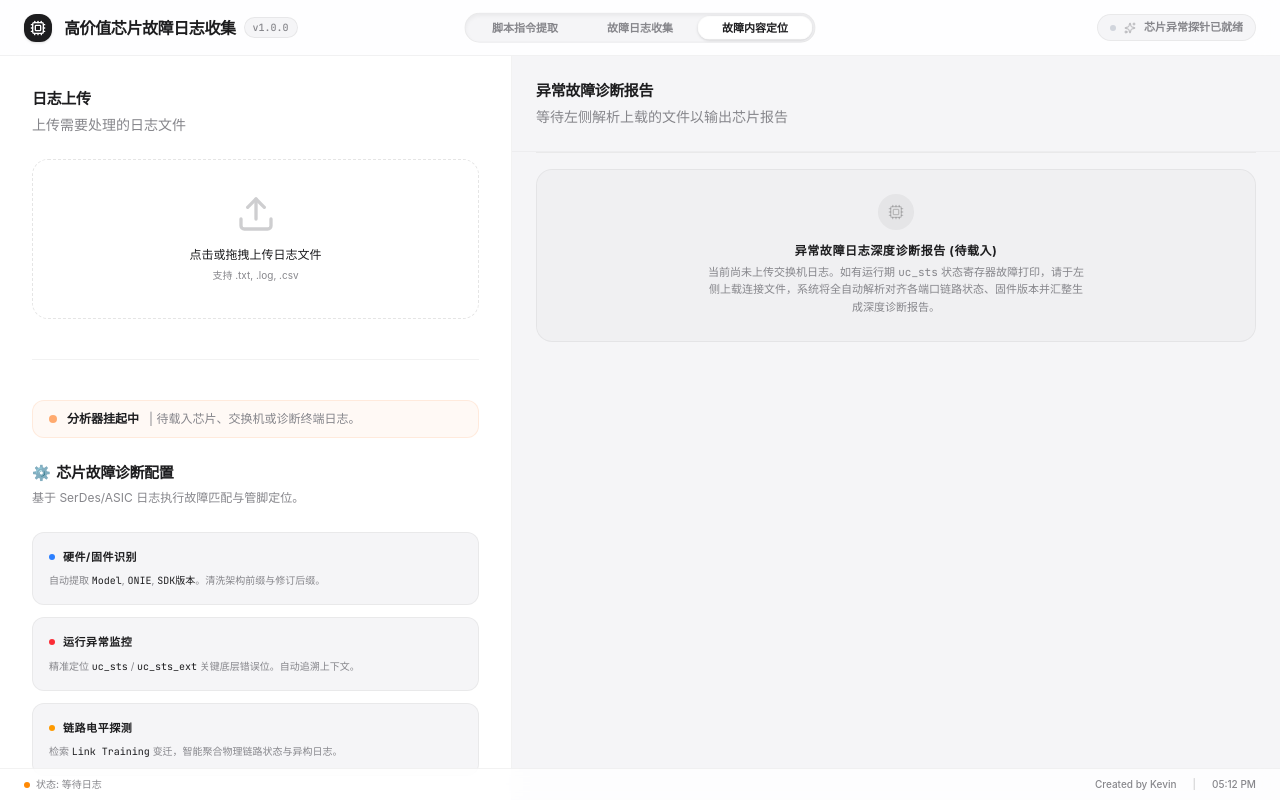
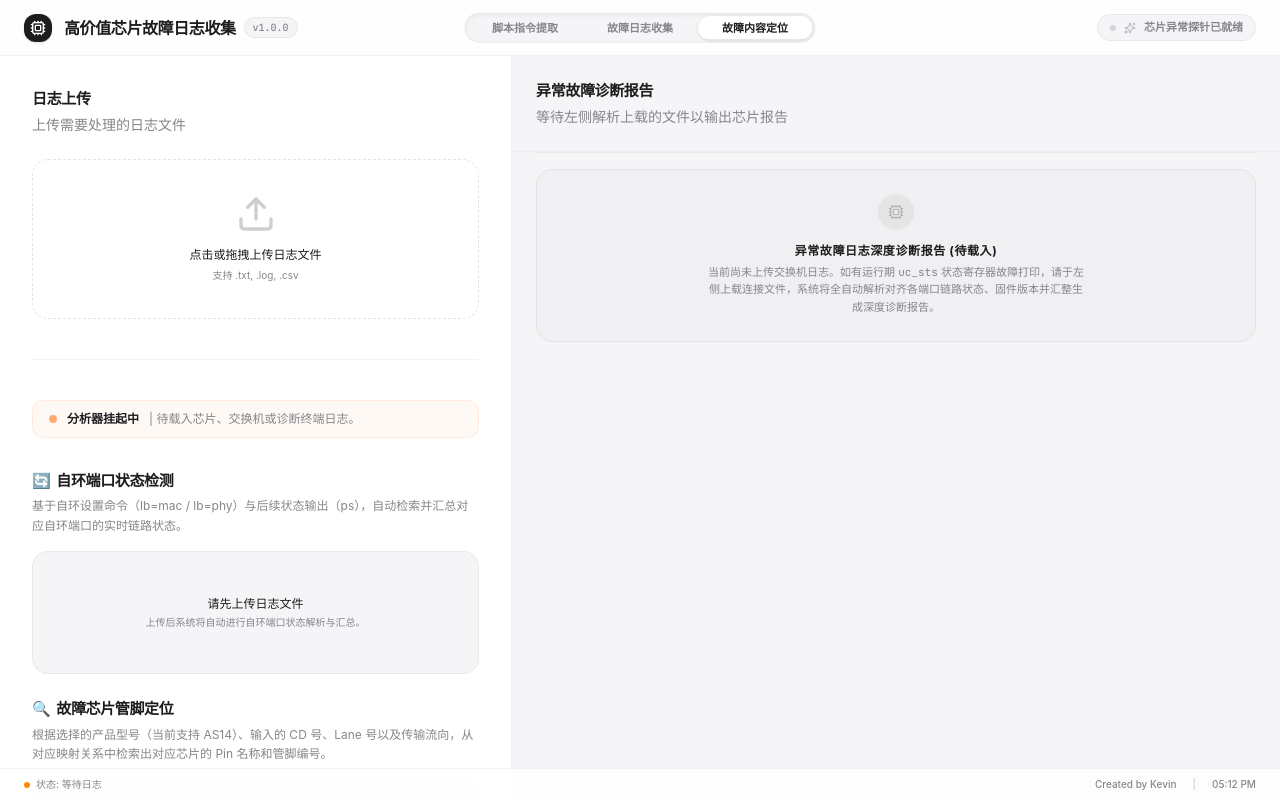
Before and after one commit to Kevin20011030/defect_log, a React (Vite) app: page / in a window 1280 px wide. Both pictures are taken after a click on the button "故障内容定位". Built offline with nearby package versions, Linux system fonts and the light colour scheme.

Commit message:
feat: add loopback port status detection
Implement logic to parse loopback commands and monitor subsequent link status in logs, enhancing diagnostic capabilities for chip port testing.

```diff
--- a/src/App.tsx
+++ b/src/App.tsx
@@ -39,6 +39,15 @@
   pairId: string;
 }
 
+interface LoopbackResult {
+  portName: string;
+  loopType: 'mac' | 'phy';
+  linkStatus: 'up' | 'down' | 'unknown';
+  lineNum: number;
+  statusLineNum?: number;
+  rawCommand: string;
+}
+
 export default function App() {
   const [appMode, setAppMode] = useState<'all' | 'targeted' | 'fault'>('all');
   const [commandPairs, setCommandPairs] = useState<CommandPair[]>([
@@ -327,6 +336,99 @@
     a.href = url;
     const cleanFileName = fileName ? fileName.replace(/\.[^/.]+$/, "") : "session_commands";
     a.download = `${cleanFileName}_extracted_commands.log`;
+    a.click();
+    URL.revokeObjectURL(url);
+  };
+
+  const loopbackResults = useMemo<LoopbackResult[]>(() => {
+    if (!logContent) return [];
+    const lines = logContent.split(/\r?\n/);
+    const results: LoopbackResult[] = [];
+
+    const lbCmdRegex = /port\s+(\S+)\s+lb=(mac|phy)/i;
+    const portStatusRegex = /^\s*([a-zA-Z0-9_-]+)(?:\s*\([^)]*\))?\s+(up|down)\b/i;
+
+    for (let i = 0; i < lines.length; i++) {
+      const line = lines[i];
+      const match = line.match(lbCmdRegex);
+      if (match) {
+        const portName = match[1];
+        const loopType = match[2].toLowerCase() as 'mac' | 'phy';
+
+        let linkStatus: 'up' | 'down' | 'unknown' = 'unknown';
+        let statusLineNum: number | undefined = undefined;
+
+        for (let j = i + 1; j < Math.min(lines.length, i + 50); j++) {
+          const nextLine = lines[j];
+          const statusMatch = nextLine.match(portStatusRegex);
+          if (statusMatch) {
+            const foundPort = statusMatch[1];
+            if (foundPort.toLowerCase() === portName.toLowerCase()) {
+              linkStatus = statusMatch[2].toLowerCase() as 'up' | 'down';
+              statusLineNum = j + 1;
+              break;
+            }
+          }
+        }
+
+        results.push({
+          portName,
+          loopType,
+          linkStatus,
+          lineNum: i + 1,
+          statusLineNum,
+          rawCommand: line.trim()
+        });
+      }
+    }
+
+    if (results.length === 0) {
+      for (let i = 0; i < lines.length; i++) {
+        const line = lines[i];
+        const statusMatch = line.match(portStatusRegex);
+        if (statusMatch) {
+          const portName = statusMatch[1];
+          const linkStatus = statusMatch[2].toLowerCase() as 'up' | 'down';
+          const upperLine = line.toUpperCase();
+          let loopType: 'mac' | 'phy' = 'mac';
+          if (upperLine.includes('PHY')) {
+            loopType = 'phy';
+          } else if (upperLine.includes('MAC') || upperLine.includes('LB') || upperLine.includes('LOOP')) {
+            loopType = 'mac';
+          } else {
+            continue;
+          }
+          results.push({
+            portName,
+            loopType,
+            linkStatus,
+            lineNum: i + 1,
+            rawCommand: line.trim()
+          });
+        }
+      }
+    }
+
+    return results;
+  }, [logContent]);
+
+  const copyLoopbackResults = () => {
+    if (loopbackResults.length === 0) return;
+    const text = loopbackResults.map(r => `Port: ${r.portName} | Type: ${r.loopType.toUpperCase()} | Status: ${r.linkStatus.toUpperCase()} | Line: L${r.lineNum}`).join('\n');
+    navigator.clipboard.writeText(text);
+  };
+
+  const downloadLoopbackResults = () => {
+    if (loopbackResults.length === 0) return;
+    let text = "Port\tLoopType\tLinkStatus\tLine\n";
+    loopbackResults.forEach(r => {
+      text += `${r.portName}\t${r.loopType}\t${r.linkStatus}\tL${r.lineNum}\n`;
+    });
+    const blob = new Blob([text], { type: 'text/plain' });
+    const url = URL.createObjectURL(blob);
+    const a = document.createElement('a');
+    a.href = url;
+    a.download = `loopback_port_status_report.txt`;
     a.click();
     URL.revokeObjectURL(url);
   };
@@ -1626,52 +1728,108 @@
                     </div>
                   )}
 
-                  <div>
-                    <h2 className="text-[14px] md:text-[15px] font-semibold tracking-tight text-[#1d1d1f] flex items-center gap-1.5">
-                      <span>⚙️</span> 芯片故障诊断配置
-                    </h2>
-                    <p className="text-xs text-[#86868b] mt-1 leading-relaxed">
-                      基于 SerDes/ASIC 日志执行故障匹配与管脚定位。
-                    </p>
-                  </div>
-
-                  <div className="space-y-3">
-                    {/* Item 1 */}
-                    <div className="bg-[#f5f5f7] rounded-xl p-4 border border-black/5 space-y-2">
-                      <h3 className="text-[11px] font-bold text-[#1d1d1f] uppercase tracking-wider flex items-center gap-2">
-                        <span className="w-1.5 h-1.5 rounded-full bg-blue-500"></span>
-                        硬件/固件识别
-                      </h3>
-                      <p className="text-[10px] text-[#86868b]">
-                        自动提取 <span className="font-mono text-[#1d1d1f]">Model</span>, <span className="font-mono text-[#1d1d1f]">ONIE</span>, <span className="font-mono text-[#1d1d1f]">SDK版本</span>。清洗架构前缀与修订后缀。
+                  {/* 自环测试端口状态检测 Widget */}
+                  <div className="space-y-4 pt-2">
+                    <div>
+                      <div className="flex justify-between items-center">
+                        <h2 className="text-[14px] md:text-[15px] font-semibold tracking-tight text-[#1d1d1f] flex items-center gap-1.5">
+                          <span>🔄</span> 自环端口状态检测
+                        </h2>
+                        {loopbackResults.length > 0 && (
+                          <div className="flex items-center gap-2">
+                            <button
+                              onClick={copyLoopbackResults}
+                              className="text-[11px] px-2.5 py-1 bg-white border border-black/10 rounded-lg text-[#1d1d1f] hover:bg-[#f5f5f7] transition-all font-medium flex items-center gap-1"
+                              title="复制自环检测结果"
+                            >
+                              <Clipboard className="w-3 h-3 text-[#0071e3]" />
+                              复制
+                            </button>
+                            <button
+                              onClick={downloadLoopbackResults}
+                              className="text-[11px] px-2.5 py-1 bg-white border border-black/10 rounded-lg text-[#1d1d1f] hover:bg-[#f5f5f7] transition-all font-medium flex items-center gap-1"
+                              title="下载自环检测报告"
+                            >
+                              <Download className="w-3 h-3 text-[#0071e3]" />
+                              下载
+                            </button>
+                          </div>
+                        )}
+                      </div>
+                      <p className="text-xs text-[#86868b] mt-1 leading-relaxed">
+                        基于自环设置命令（lb=mac / lb=phy）与后续状态输出（ps），自动检索并汇总对应自环端口的实时链路状态。
                       </p>
                     </div>
 
-                    {/* Item 2 */}
-                    <div className="bg-[#f5f5f7] rounded-xl p-4 border border-black/5 space-y-2">
-                      <h3 className="text-[11px] font-bold text-[#1d1d1f] uppercase tracking-wider flex items-center gap-2">
-                        <span className="w-1.5 h-1.5 rounded-full bg-red-500"></span>
-                        运行异常监控
-                      </h3>
-                      <p className="text-[10px] text-[#86868b]">
-                        精准定位 <span className="font-mono text-[#1d1d1f]">uc_sts</span> / <span className="font-mono text-[#1d1d1f]">uc_sts_ext</span> 关键底层错误位。自动追溯上下文。
-                      </p>
-                    </div>
-
-                    {/* Item 3 */}
-                    <div className="bg-[#f5f5f7] rounded-xl p-4 border border-black/5 space-y-2">
-                      <h3 className="text-[11px] font-bold text-[#1d1d1f] uppercase tracking-wider flex items-center gap-2">
-                        <span className="w-1.5 h-1.5 rounded-full bg-amber-500"></span>
-                        链路电平探测
-                      </h3>
-                      <p className="text-[10px] text-[#86868b]">
-                        检索 <span className="font-mono text-[#1d1d1f]">Link Training</span> 变迁，智能聚合物理链路状态与异构日志。
-                      </p>
+                    <div className="bg-[#f5f5f7] rounded-2xl p-5 border border-black/5 space-y-3">
+                      {logContent ? (
+                        loopbackResults.length > 0 ? (
+                          <div className="space-y-3">
+                            <div className="flex items-center justify-between text-[11px] text-[#86868b] px-1 font-medium">
+                              <span>共检测到 {loopbackResults.length} 个自环端口配置</span>
+                              <span className="text-[#24a148]">
+                                UP: {loopbackResults.filter(r => r.linkStatus === 'up').length} | DOWN: {loopbackResults.filter(r => r.linkStatus === 'down').length}
+                              </span>
+                            </div>
+                            <div className="bg-white rounded-xl border border-black/5 overflow-hidden max-h-60 overflow-y-auto custom-scrollbar">
+                              <table className="w-full text-left text-xs">
+                                <thead className="bg-[#f9f9fb] border-b border-black/5 text-[10px] text-[#86868b] uppercase font-bold sticky top-0">
+                                  <tr>
+                                    <th className="py-2.5 px-3">端口名</th>
+                                    <th className="py-2.5 px-3">自环类型</th>
+                                    <th className="py-2.5 px-3">Link状态</th>
+                                    <th className="py-2.5 px-3">行号</th>
+                                  </tr>
+                                </thead>
+                                <tbody className="divide-y divide-black/5 font-mono text-[11px]">
+                                  {loopbackResults.map((res, i) => (
+                                    <tr key={i} className="hover:bg-black/[0.01] transition-colors">
+                                      <td className="py-2 px-3 font-semibold text-[#1d1d1f]">{res.portName}</td>
+                                      <td className="py-2 px-3">
+                                        <span className={`px-2 py-0.5 rounded text-[10px] font-bold uppercase ${
+                                          res.loopType === 'mac' ? 'bg-purple-500/10 text-purple-600' : 'bg-blue-500/10 text-blue-600'
+                                        }`}>
+                                          {res.loopType}
+                                        </span>
+                                      </td>
+                                      <td className="py-2 px-3">
+                                        <span className={`inline-flex items-center gap-1 px-2 py-0.5 rounded-full text-[10px] font-bold ${
+                                          res.linkStatus === 'up'
+                                            ? 'bg-green-500/10 text-green-600'
+                                            : res.linkStatus === 'down'
+                                              ? 'bg-red-500/10 text-red-600'
+                                              : 'bg-gray-500/10 text-gray-500'
+                                        }`}>
+                                          <span className={`w-1.5 h-1.5 rounded-full ${
+                                            res.linkStatus === 'up' ? 'bg-green-500' : res.linkStatus === 'down' ? 'bg-red-500' : 'bg-gray-400'
+                                          }`} />
+                                          {res.linkStatus.toUpperCase()}
+                                        </span>
+                                      </td>
+                                      <td className="py-2 px-3 text-[#86868b]">L{res.lineNum}</td>
+                                    </tr>
+                                  ))}
+                                </tbody>
+                              </table>
+                            </div>
+                          </div>
+                        ) : (
+                          <div className="py-6 text-center text-[#86868b] text-xs">
+                            <p className="font-medium text-[#1d1d1f]">未在当前日志中检测到明确的自环命令（lb=mac / lb=phy）</p>
+                            <p className="text-[10px] text-[#86868b] mt-1">请确认上传的日志包含交换机端口自环配置与状态列表（ps）输出。</p>
+                          </div>
+                        )
+                      ) : (
+                        <div className="py-6 text-center text-[#86868b] text-xs">
+                          <p className="font-medium text-[#1d1d1f]">请先上传日志文件</p>
+                          <p className="text-[10px] text-[#86868b] mt-1">上传后系统将自动进行自环端口状态解析与汇总。</p>
+                        </div>
+                      )}
                     </div>
                   </div>
 
                   {/* 故障芯片管脚定位 Widget */}
-                  <div className="pt-8 border-t border-black/5 space-y-4">
+                  <div className="space-y-4">
                     <div>
                       <h2 className="text-[14px] md:text-[15px] font-semibold tracking-tight text-[#1d1d1f] flex items-center gap-1.5">
                         <span>🔍</span> 故障芯片管脚定位
```
Also changed, not shown: src/CHANGELOG.md, 1 other file (tests, documents, lock files or other folders).
